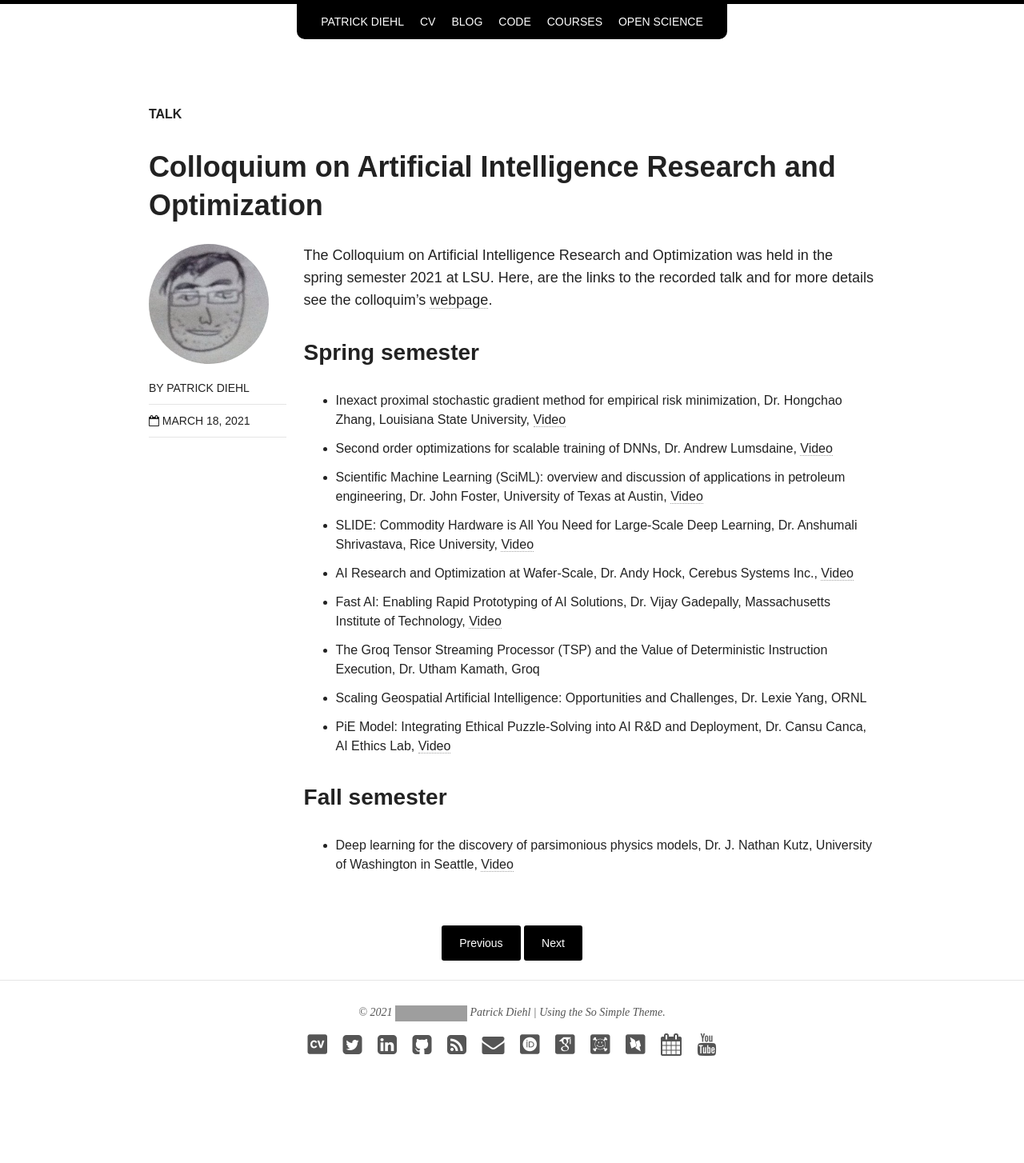
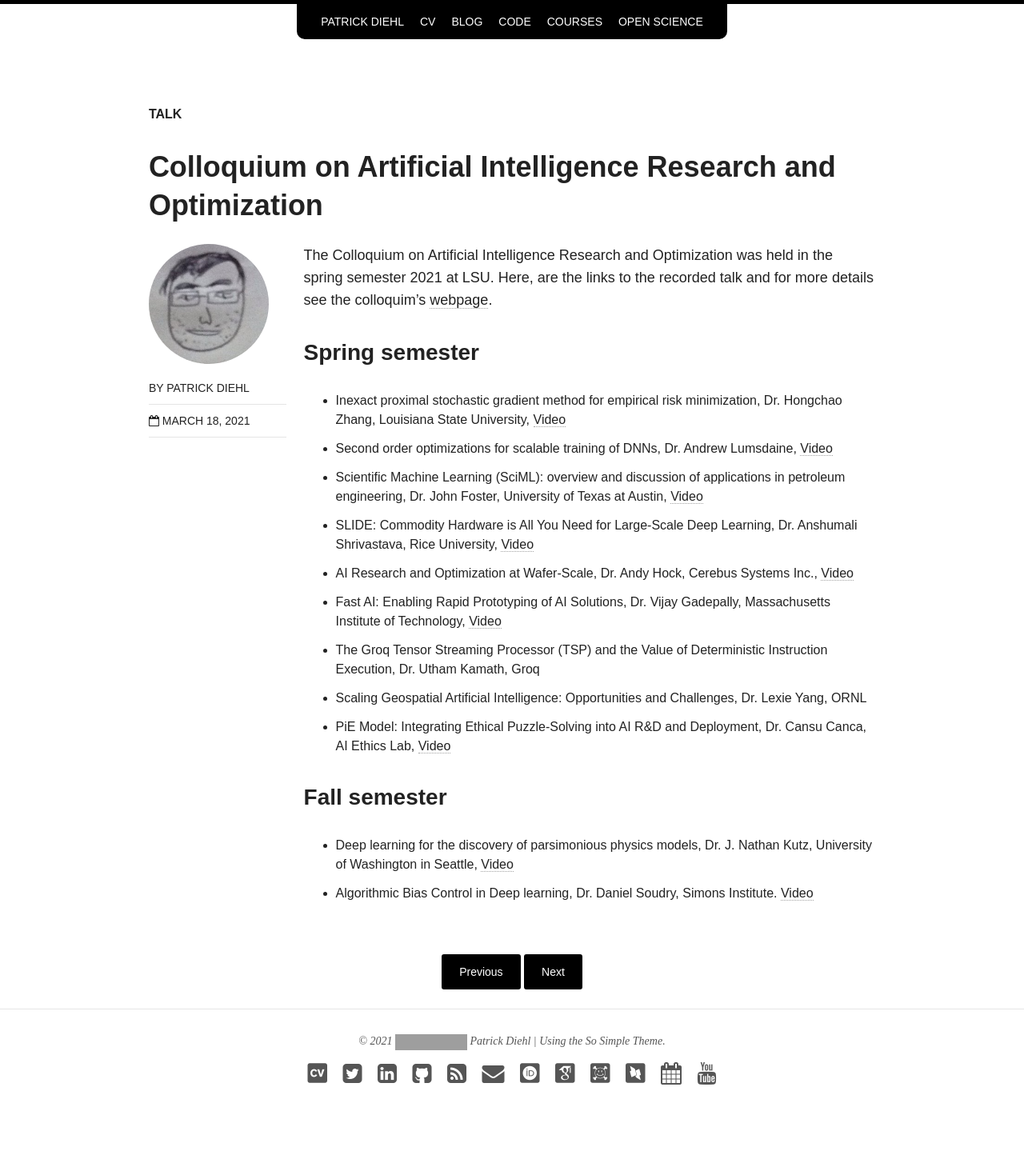
Before and after one commit to diehlpk/diehlpk.github.io, a Jekyll site: the page built from _posts/blog/2021-03-18-cairo-talks.md, in a window 1280 px wide. Shown: the whole page at 80% size. Built offline with Jekyll 4.4.1, drawn with Linux system fonts in a browser that asks for light colours; nearby versions of some CDN libraries; some web fonts are replaced; before the commit the page ends 1418 px from its top, so only the background shows below that; grey boxes are pictures that could not be loaded.

Commit message:
Add video

```diff
--- a/_posts/blog/2021-03-18-cairo-talks.md
+++ b/_posts/blog/2021-03-18-cairo-talks.md
@@ -24,3 +24,4 @@ and for more details see the colloquim's [webpage](https://stellar-group.org/res
 ### Fall semester
 
 * Deep learning for the discovery of parsimonious physics models, Dr. J. Nathan Kutz, University of Washington in Seattle, [Video](https://youtu.be/ZkNAcTRRyuc)
+* Algorithmic Bias Control in Deep learning, Dr. Daniel Soudry, Simons Institute. [Video](https://www.youtube.com/watch?v=zM-wf-3Vo3U)
```
